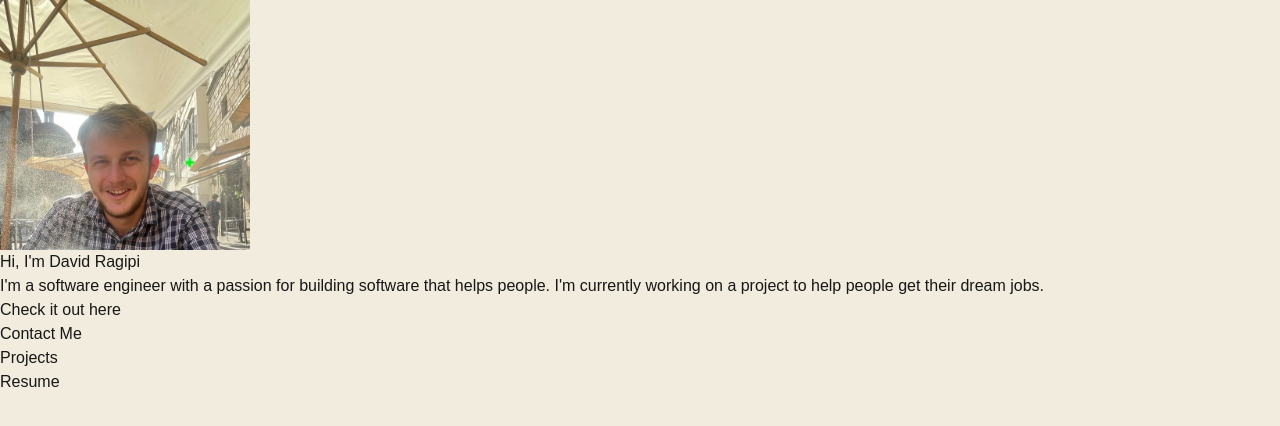
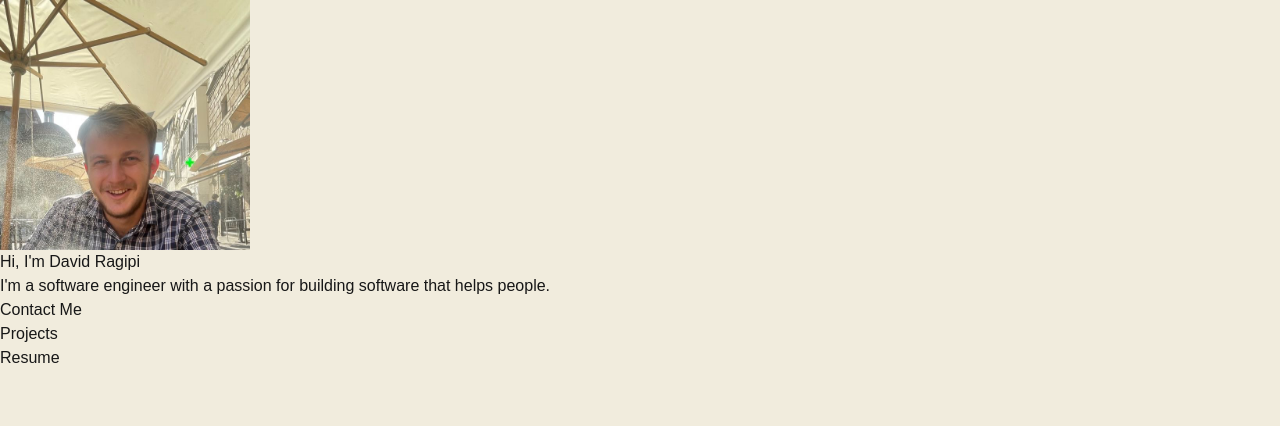
Before and after one commit to ragipidavid/portfolio, a Next.js app: page / in a window 1280 px wide. Shown: the top 426 px of the page. Built offline with nearby package versions, Linux system fonts and the light colour scheme.

Commit message:
Removed Interview Buddy Link

```diff
--- a/src/app/page.tsx
+++ b/src/app/page.tsx
@@ -14,19 +14,7 @@ export default function Home() {
           <h1>Hi, I&apos;m David Ragipi</h1>
           <p>
             I&apos;m a software engineer with a passion for building software
-            that helps people. I&apos;m currently working on a project to help
-            people get their dream jobs.
-          </p>
-          <p>
-            Check it out{" "}
-            <a
-              href="https://interviewaibuddy.com"
-              target="_blank"
-              rel="noopener noreferrer"
-              className="text-gray-500 hover:underline"
-            >
-              here
-            </a>
+            that helps people.
           </p>
         </div>
       </div>
```
